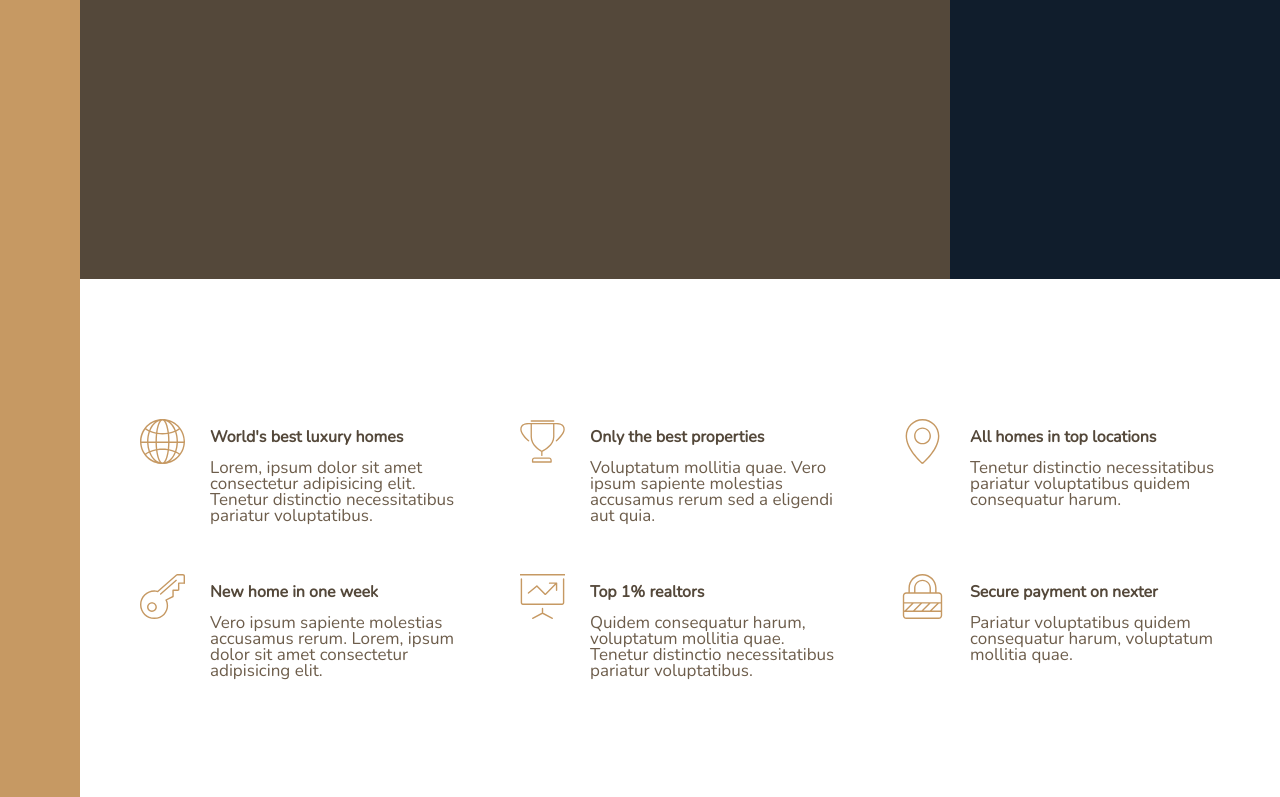
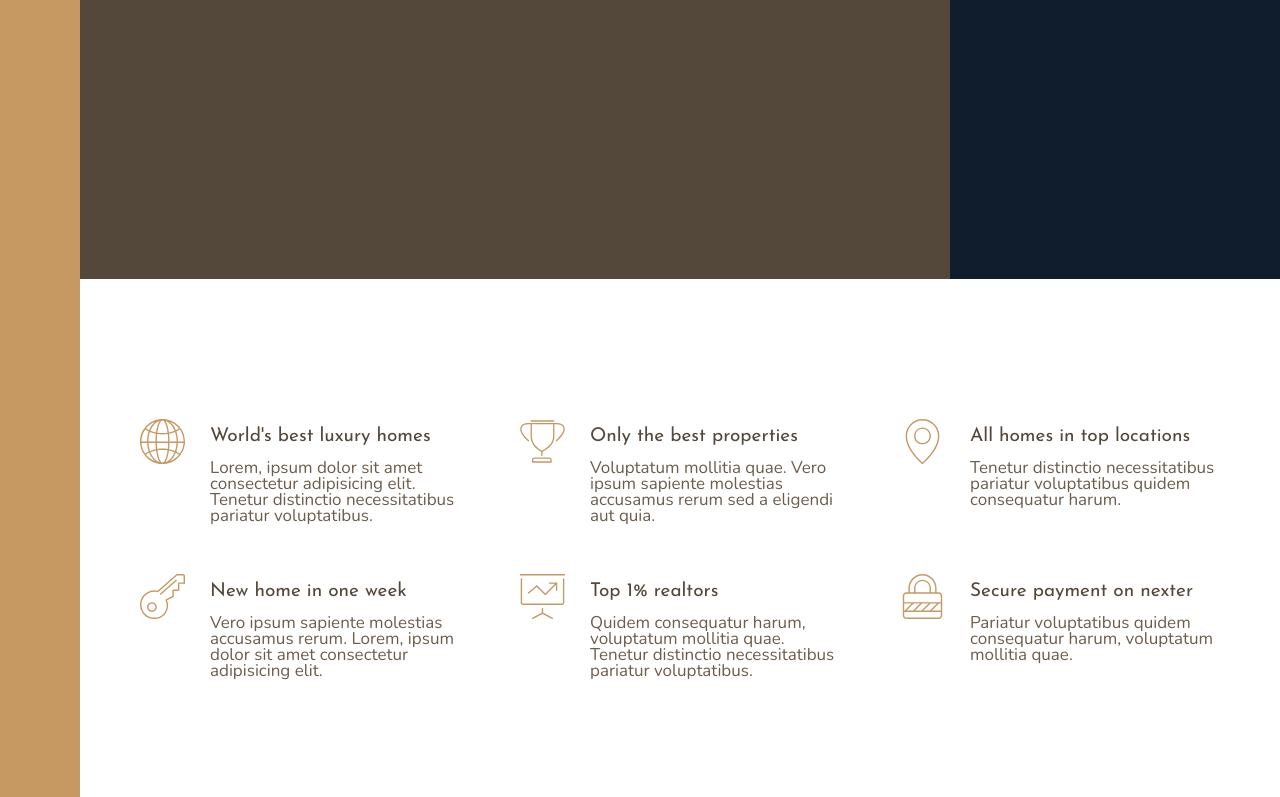
Before and after one commit to Emizzari/Nexter, a website: page index.html in a window 1280 px wide. Shown: the part 361-1158 px from the top of the page. Drawn offline with nearby package versions, Linux system fonts and the light colour scheme; files that its build step writes are made by us from their sources.

Commit message:
Fixing header mistake - forgot to add the standard "heading-4" beside modifier

```diff
--- a/index.html
+++ b/index.html
@@ -28,7 +28,7 @@
                 <svg class="feature__icon">
                     <use xlink:href="img/sprite.svg#icon-global"></use>
                 </svg>
-                <h4 class="heading-4--dark">World's best luxury homes</h4>
+                <h4 class="heading-4 heading-4--dark">World's best luxury homes</h4>
                 <p class="feature__text">
                     Lorem, ipsum dolor sit amet consectetur adipisicing elit. Tenetur distinctio necessitatibus pariatur voluptatibus.
                 </p>
@@ -38,7 +38,7 @@
                 <svg class="feature__icon">
                     <use xlink:href="img/sprite.svg#icon-trophy"></use>
                 </svg>
-                <h4 class="heading-4--dark">Only the best properties</h4>
+                <h4 class="heading-4 heading-4--dark">Only the best properties</h4>
                 <p class="feature__text">
                     Voluptatum mollitia quae. Vero ipsum sapiente molestias accusamus rerum sed a eligendi aut quia.
                 </p>
@@ -48,7 +48,7 @@
                 <svg class="feature__icon">
                     <use xlink:href="img/sprite.svg#icon-map-pin"></use>
                 </svg>
-                <h4 class="heading-4--dark">All homes in top locations</h4>
+                <h4 class="heading-4 heading-4--dark">All homes in top locations</h4>
                 <p class="feature__text">
                     Tenetur distinctio necessitatibus pariatur voluptatibus quidem consequatur harum.
                 </p>
@@ -58,7 +58,7 @@
                 <svg class="feature__icon">
                     <use xlink:href="img/sprite.svg#icon-key"></use>
                 </svg>
-                <h4 class="heading-4--dark">New home in one week</h4>
+                <h4 class="heading-4 heading-4--dark">New home in one week</h4>
                 <p class="feature__text">
                     Vero ipsum sapiente molestias accusamus rerum. Lorem, ipsum dolor sit amet consectetur adipisicing elit.
                 </p>
@@ -68,7 +68,7 @@
                 <svg class="feature__icon">
                     <use xlink:href="img/sprite.svg#icon-presentation"></use>
                 </svg>
-                <h4 class="heading-4--dark">Top 1% realtors</h4>
+                <h4 class="heading-4 heading-4--dark">Top 1% realtors</h4>
                 <p class="feature__text">
                     Quidem consequatur harum, voluptatum mollitia quae. Tenetur distinctio necessitatibus pariatur voluptatibus.
                 </p>
@@ -78,7 +78,7 @@
                 <svg class="feature__icon">
                     <use xlink:href="img/sprite.svg#icon-lock"></use>
                 </svg>
-                <h4 class="heading-4--dark">Secure payment on nexter</h4>
+                <h4 class="heading-4 heading-4--dark">Secure payment on nexter</h4>
                 <p class="feature__text">
                     Pariatur voluptatibus quidem consequatur harum, voluptatum mollitia quae.
                 </p>
```
